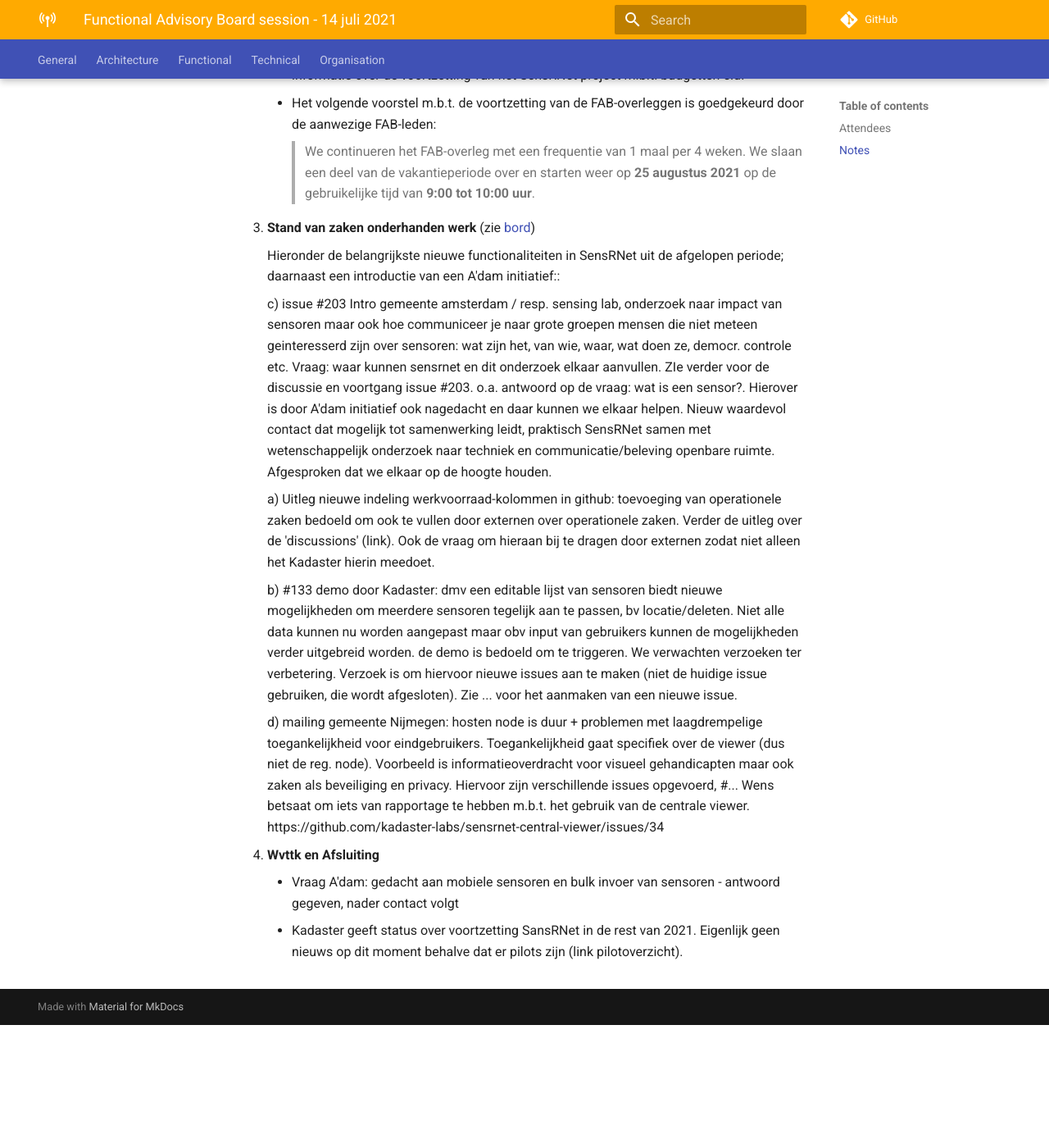
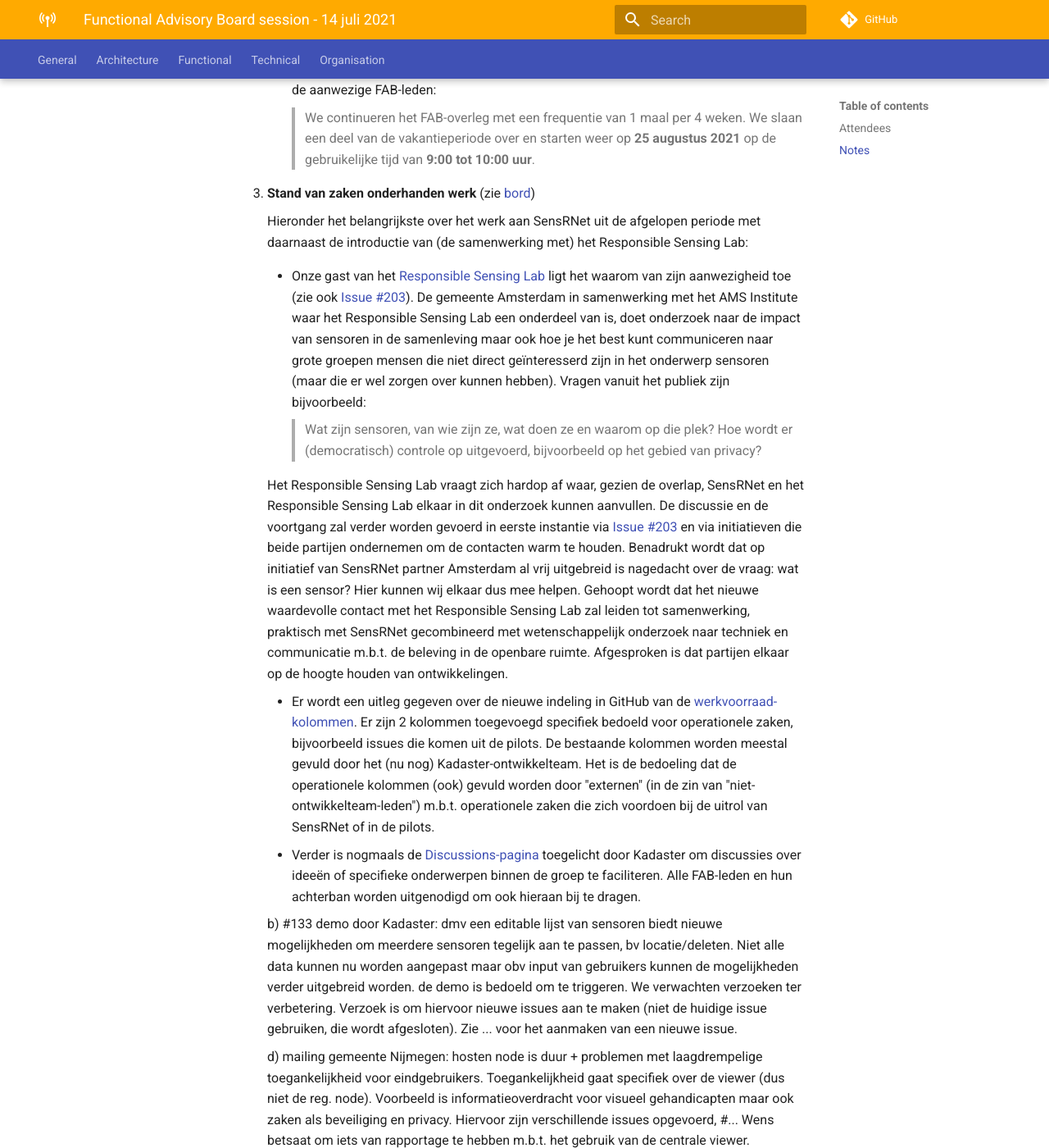
Before and after one commit to kadaster-labs/sensrnet-home, an MkDocs documentation site: the page built from docs/notes/2021-07-14-FAB-notes.md, in a window 1280 px wide and 1400 px high, scrolled down 1002 px. Shown: the whole window at 82% size. Built offline with MkDocs 1.6.1 and Material for MkDocs 9.7.7, drawn with Linux system fonts in a browser that asks for light colours; comment, search, counter and statistics services are not loaded; before the commit the page ends 2252 px from its top, so only the background shows below that; some of the changed text lies outside the part shown.

Commit message:
Update 2021-07-14-FAB-notes.md

```diff
--- a/docs/notes/2021-07-14-FAB-notes.md
+++ b/docs/notes/2021-07-14-FAB-notes.md
@@ -37,11 +36,16 @@
 
 3. **Stand van zaken onderhanden werk** (zie [bord](https://github.com/orgs/kadaster-labs/projects/1))
 
-     Hieronder de belangrijkste nieuwe functionaliteiten in SensRNet uit de afgelopen periode; daarnaast een introductie van een A'dam initiatief::
+     Hieronder het belangrijkste over het werk aan SensRNet uit de afgelopen periode met daarnaast de introductie van (de samenwerking met) het Responsible Sensing Lab:
 
-     c) issue #203 Intro gemeente amsterdam / resp. sensing lab, onderzoek naar impact van sensoren maar ook hoe communiceer je naar grote groepen mensen die niet meteen geinteresserd zijn over sensoren: wat zijn het, van wie, waar, wat doen ze, democr. controle etc. Vraag: waar kunnen sensrnet en dit onderzoek elkaar aanvullen. ZIe verder voor de discussie en voortgang issue #203. o.a. antwoord op de vraag: wat is een sensor?. Hierover is door A'dam initiatief ook nagedacht en daar kunnen we elkaar helpen. Nieuw waardevol contact dat mogelijk tot samenwerking leidt, praktisch SensRNet samen met wetenschappelijk onderzoek naar techniek en communicatie/beleving openbare ruimte. Afgesproken dat we elkaar op de hoogte houden.
+     - Onze gast van het [Responsible Sensing Lab](https://www.ams-institute.org/urban-challenges/urban-data-intelligence/responsible-sensing-lab/) ligt het waarom van zijn aanwezigheid toe (zie ook [Issue #203](https://github.com/kadaster-labs/sensrnet-home/discussions/203)). De gemeente Amsterdam in samenwerking met het AMS Institute waar het Responsible Sensing Lab een onderdeel van is, doet onderzoek naar de impact van sensoren in de samenleving maar ook hoe je het best kunt communiceren naar grote groepen mensen die niet direct geïnteresserd zijn in het onderwerp sensoren (maar die er wel zorgen over kunnen hebben). Vragen vanuit het publiek zijn bijvoorbeeld:
 
-     a) Uitleg nieuwe indeling werkvoorraad-kolommen in github: toevoeging van operationele zaken bedoeld om ook te vullen door externen over operationele zaken. Verder de uitleg over de 'discussions' (link). Ook de vraag om hieraan bij te dragen door externen zodat niet alleen het Kadaster hierin meedoet.
+        > Wat zijn sensoren, van wie zijn ze, wat doen ze en waarom op die plek? Hoe wordt er (democratisch) controle op uitgevoerd, bijvoorbeeld op het gebied van privacy?
+
+       Het Responsible Sensing Lab vraagt zich hardop af waar, gezien de overlap, SensRNet en het Responsible Sensing Lab elkaar in dit onderzoek kunnen aanvullen. De discussie en de voortgang zal verder worden gevoerd in eerste instantie via [Issue #203](https://github.com/kadaster-labs/sensrnet-home/discussions/203) en via initiatieven die beide partijen ondernemen om de contacten warm te houden. Benadrukt wordt dat op initiatief van SensRNet partner Amsterdam al vrij uitgebreid is nagedacht over de vraag: wat is een sensor? Hier kunnen wij elkaar dus mee helpen. Gehoopt wordt dat het nieuwe waardevolle contact met het Responsible Sensing Lab zal leiden tot samenwerking, praktisch met SensRNet gecombineerd met wetenschappelijk onderzoek naar techniek en communicatie m.b.t. de beleving in de openbare ruimte. Afgesproken is dat partijen elkaar op de hoogte houden van ontwikkelingen.
+
+     - Er wordt een uitleg gegeven over de nieuwe indeling in GitHub van de [werkvoorraad-kolommen](https://github.com/orgs/kadaster-labs/projects/1). Er zijn 2 kolommen toegevoegd specifiek bedoeld voor operationele zaken, bijvoorbeeld issues die komen uit de pilots. De bestaande kolommen worden meestal gevuld door het (nu nog) Kadaster-ontwikkelteam. Het is de bedoeling dat de operationele kolommen (ook) gevuld worden door "externen" (in de zin van "niet-ontwikkelteam-leden") m.b.t. operationele zaken die zich voordoen bij de uitrol van SensRNet of in de pilots.
+     - Verder is nogmaals de [Discussions-pagina](https://github.com/kadaster-labs/sensrnet-home/discussions) toegelicht door Kadaster om discussies over ideeën of specifieke onderwerpen binnen de groep te faciliteren. Alle FAB-leden en hun achterban worden uitgenodigd om ook hieraan bij te dragen.
 
      b) #133 demo door Kadaster: dmv een editable lijst van sensoren biedt nieuwe mogelijkheden om meerdere sensoren tegelijk aan te passen, bv locatie/deleten. Niet alle data kunnen nu worden aangepast maar obv input van gebruikers kunnen de mogelijkheden verder uitgebreid worden. de demo is bedoeld om te triggeren. We verwachten verzoeken ter verbetering. Verzoek is om hiervoor nieuwe issues aan te maken (niet de huidige issue gebruiken, die wordt afgesloten). Zie ... voor het aanmaken van een nieuwe issue.
 
```
Also changed, not shown: other parts of docs/notes/2021-07-14-FAB-notes.md (+1 -2 lines).
